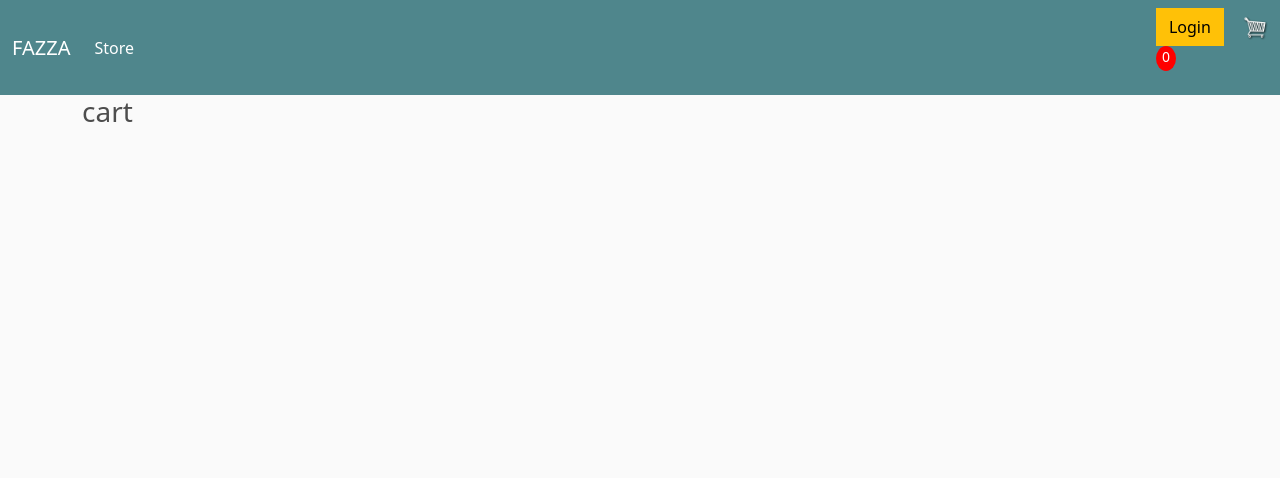
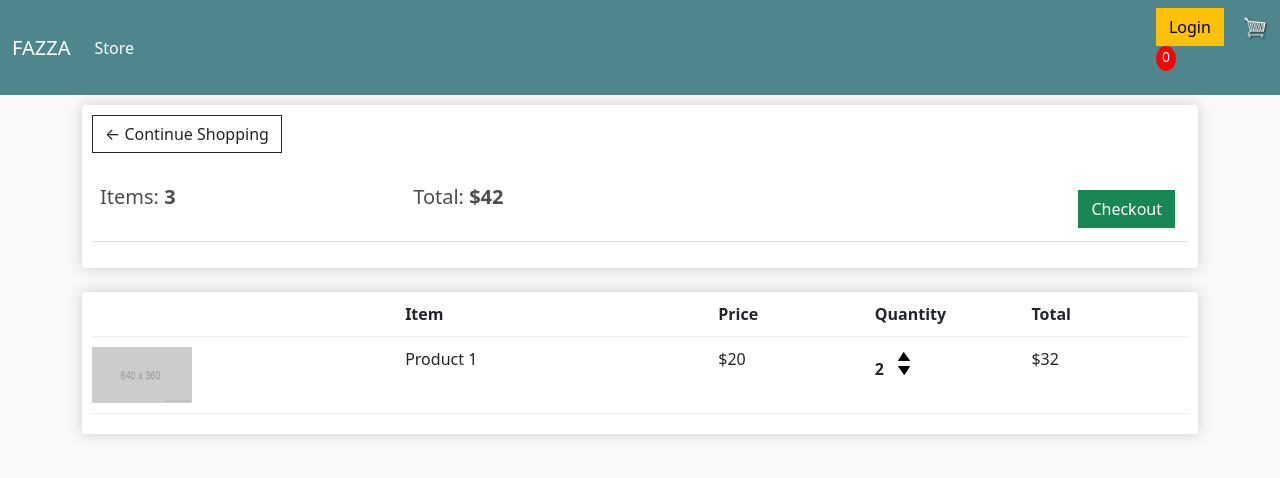
Before and after one commit to Petta7/ecommerce, a Django app: page /cart/ in a window 1280 px wide. Shown: the top 478 px of the page. Run offline with Django 3.2, Linux system fonts and the light colour scheme; lists and menus that the app fills with data are empty.

Commit message:
add in store.html layout, placeholder content, in cart.html add cart headers, cart rows

```diff
--- a/store/templates/store/cart.html
+++ b/store/templates/store/cart.html
@@ -1,8 +1,56 @@
 {% extends 'store/main.html' %}
 {% load static %}
 {% block content %}
+<div class="row">
+    <div class="col-lg-12">
+        <div class="box-element">
+            <!-- добавляем ссылку с текстом «Продолжить покупки» вместе со стрелкой назад внутри первого
+            элемента поля-->
+            <a class="btn btn-outline-dark" href="{% url 'store' %}">&#x2190; Continue Shopping</a>
+            <br>
+            <br>
+            <!-- добавляем теги разрыва «Товар» и «Всего в корзине» вместе с таблицей для данных корзины
+            и ссылку на страницу оформления заказа-->
+            <table class="table">
+                <tr>
+                    <th><h5>Items: <strong>3</strong></h5></th>
+                    <th><h5>Total:<strong> $42</strong></h5></th>
+                    <th>
+                        <a style="float:right; margin:5px;" class="btn btn-success"
+                           href="{% url 'checkout' %}">Checkout</a>
+                    </th>
+                </tr>
+            </table>
+        </div>
 
-    <h3>cart</h3>
+        <br>
+        <div class="box-element">
+            <!--            добавляем строки корзины-->
+            <div class="cart-row">
+                <div style="flex:2"></div>
+                <div style="flex:2"><strong>Item</strong></div>
+                <div style="flex:1"><strong>Price</strong></div>
+                <div style="flex:1"><strong>Quantity</strong></div>
+                <div style="flex:1"><strong>Total</strong></div>
+            </div>
+            <!--   создаем еще одну строку, которая будет представлять элементы,
+                   которые каждый пользователь добавил в свою корзину-->
+            <div class="cart-row">
+                <div style="flex:2"><img class="row-image" src="{% static 'images/placeholder.png' %}"></div>
+                <div style="flex:2"><p>Product 1</p></div>
+                <div style="flex:1"><p>$20</p></div>
+                <div style="flex:1">
+                    <p class="quantity">2</p>
+                    <div class="quantity">
+                        <img class="chg-quantity" src="{% static  'images/arrow-up.png' %}">
+                        <img class="chg-quantity" src="{% static  'images/arrow-down.png' %}">
+                    </div>
+                </div>
+                <div style="flex:1"><p>$32</p></div>
+            </div>
+        </div>
+    </div>
+</div>
 
 
 {% endblock content %}
```
Also changed, not shown: static/images/arrow-down.png (added), static/images/arrow-up.png (added).
